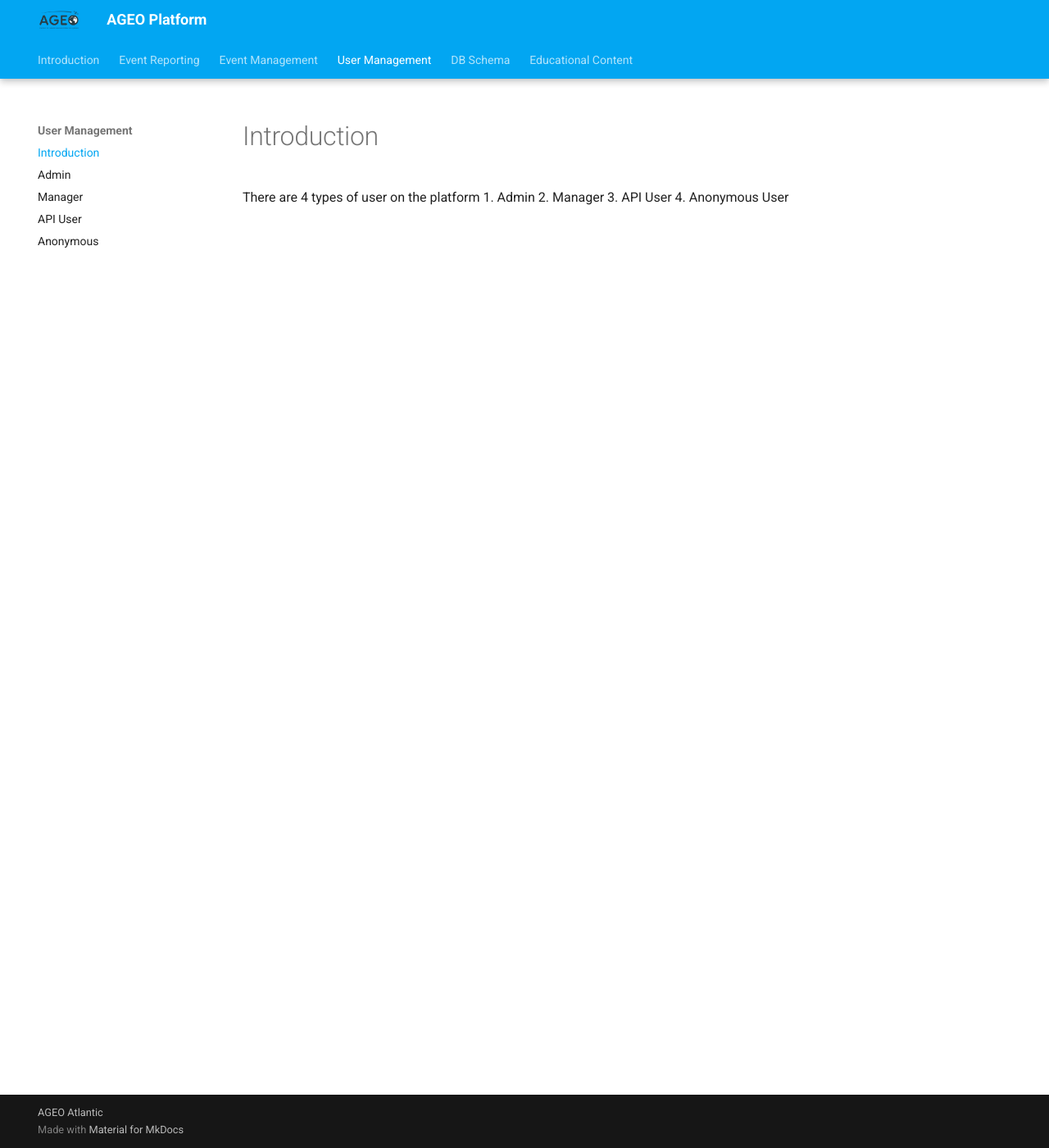
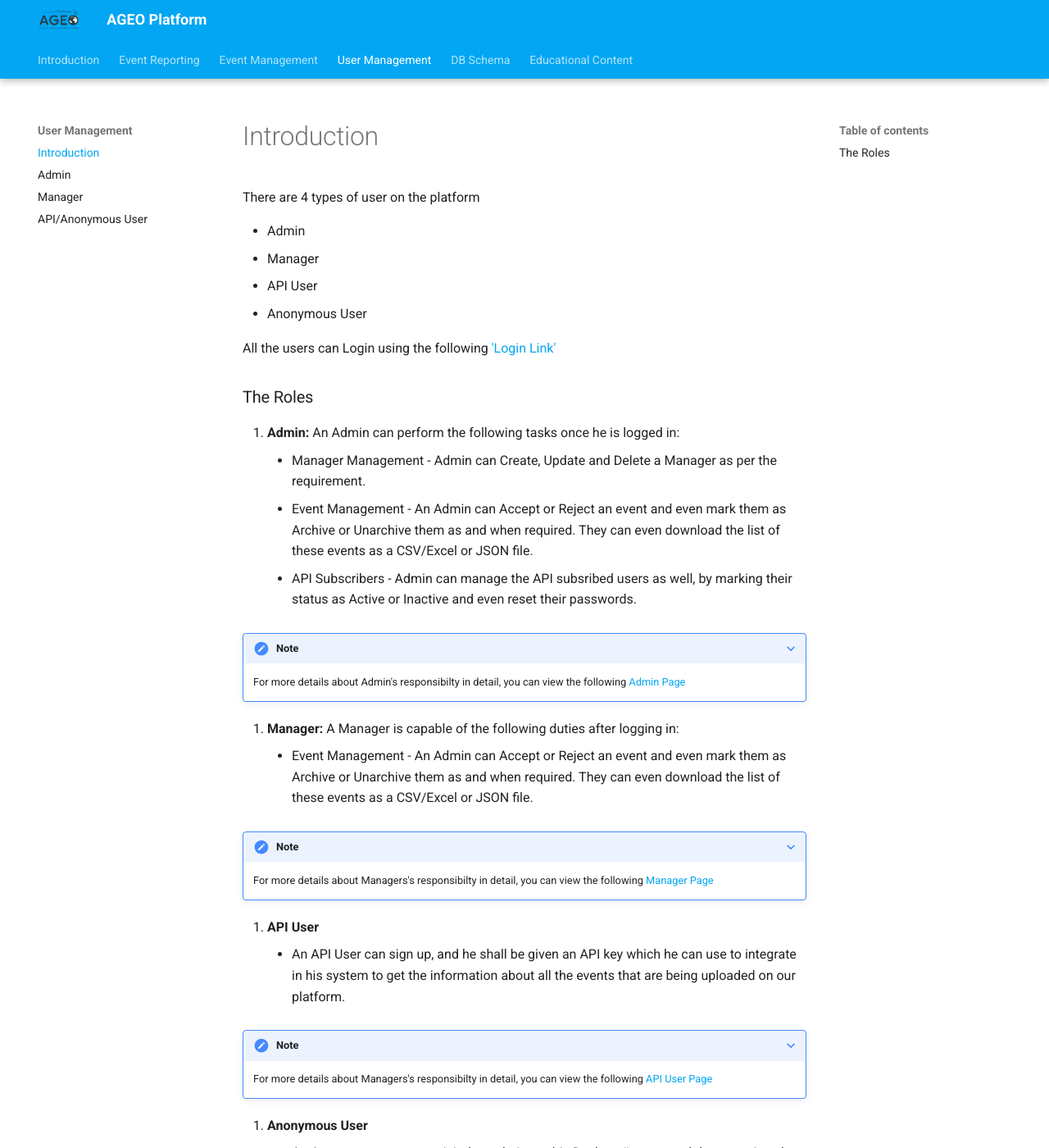
Before and after one commit to blcsuchit/ageo_documentation, an MkDocs documentation site: the page built from docs/user/intro.md, in a window 1280 px wide and 1400 px high. Shown: the whole window at 82% size. Built offline with MkDocs 1.6.1 and Material for MkDocs 9.7.7, drawn with Linux system fonts in a browser that asks for light colours; some of the changed text lies outside the part shown.

Commit message:
User management

```diff
--- a/docs/user/intro.md
+++ b/docs/user/intro.md
@@ -1,5 +1,36 @@
 There are 4 types of user on the platform
-1. Admin
-2. Manager
-3. API User
-4. Anonymous User
+
+- Admin
+- Manager
+- API User
+- Anonymous User
+
+All the users can Login using the following <a href="https://ageoplatform.eu/auth/login"> 'Login Link' </a>
+
+### The Roles
+
+1. <b>Admin:</b> An Admin can perform the following tasks once he is logged in:
+     * Manager Management - Admin can Create, Update and Delete a Manager as per the requirement.
+     * Event Management - An Admin can Accept or Reject an event and even mark them as Archive or Unarchive them as and when required. They can even download the list of these events as a CSV/Excel or JSON file.
+     * API Subscribers - Admin can manage the API subsribed users as well, by marking their status as Active or Inactive and even reset their passwords.
+
+???+ Note
+    For more details about Admin's responsibilty in detail, you can view the following [Admin Page](./admin.md)
+
+2. <b>Manager:</b> A Manager is capable of the following duties after logging in:
+    * Event Management - An Admin can Accept or Reject an event and even mark them as Archive or Unarchive them as and when required. They can even download the list of these events as a CSV/Excel or JSON file.
+
+???+ Note
+    For more details about Managers's responsibilty in detail, you can view the following [Manager Page](./manager.md)
+
+3. <b>API User</b>
+    * An API User can sign up, and he shall be given an API key which he can use to integrate in his system to get the information about all the events that are being uploaded on our platform.
+
+???+ Note
+    For more details about Managers's responsibilty in detail, you can view the following [API User Page](./apiuser.md)
+
+4. <b>Anonymous User</b>
+    * An Anonymous user can visit the website on his Desktop/Laptop and they can view the events that have been reported by surfing around on the Map view or by going into the Event Management tab and use the filters to check for events.
+
+???+ Note
+    For more details about Managers's responsibilty in detail, you can view the following [Anonymous User](./apiuser.md)
--- a/mkdocs.yml
+++ b/mkdocs.yml
@@ -23,8 +23,7 @@ nav:
     - Introduction: user/intro.md
     - Admin: user/admin.md
     - Manager: user/manager.md
-    - API User: user/apiuser.md
-    - Anonymous: user/anonymous.md
+    - API/Anonymous User: user/apiuser.md
   - DB Schema:
     - User: dbschema/user.md
     - Event: dbschema/event.md
```
Also changed, not shown: docs/user/apiuser.md (added, +59 -0 lines), docs/user/manager.md (added, +27 -0 lines), docs/assets/reporting/APIuser.png (added), docs/assets/reporting/mevent.png (added), docs/assets/reporting/meventfilter.png (added), docs/assets/reporting/meventid.png (added), docs/assets/reporting/meventview.png (added), docs/assets/reporting/mreject.png (added), docs/assets/reporting/profile.png (added).
